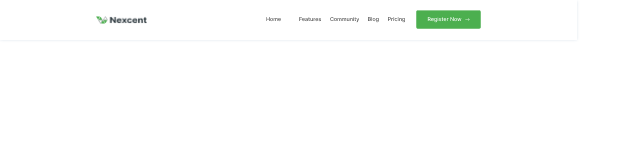
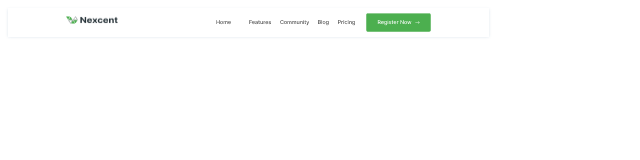
Before and after one commit to myasirabbasi147/responsive-site-1, a plain HTML site: page src/index.html in a window 1280 px wide. Shown: the whole page, without its empty margins (0-640 px from the left). Drawn offline with Linux system fonts and the light colour scheme.

Commit message:
something

```diff
--- a/src/styles.css
+++ b/src/styles.css
@@ -1,47 +1,22 @@
 .container {
-    max-width: 480px;
+    max-width: 480.77px;
 }
 
 
 .navbar {
-/* Header */
-
-/* Auto layout */
     display: flex;
     flex-direction: row;
     justify-content: center;
     align-items: center;
-padding: 5.34186px 48.0768px;
-gap: 21.03px;
-
-position: absolute;
     width: 480.77px;
     height: 29.03px;
-left: 0px;
-top: 0px;
-
-/* Neutral/White */
     background: #FFFFFF;
     box-shadow: 0px 1.33547px 2.67093px rgba(171, 190, 209, 0.4);
-
 }
 
 
 .left-navbar {
-/* Auto layout */
-display: flex;
-flex-direction: row;
-align-items: center;
-padding: 0px;
-gap: 2.67px;
-
     width: 51.58px;
     height: 8.01px;
-
-
-/* Inside auto layout */
-flex: none;
-order: 0;
-flex-grow: 0;
-
+    padding-bottom: 5px;
 }
```
Lines whose indentation alone changed are shown as unchanged.
